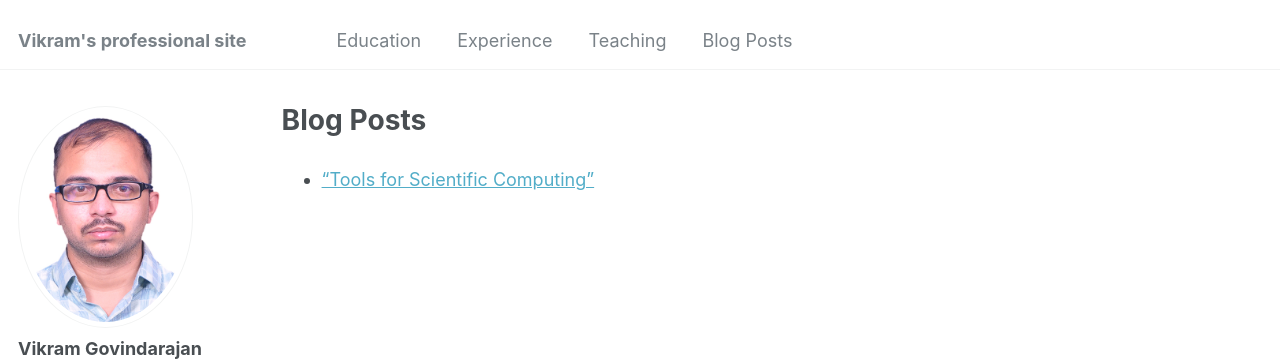
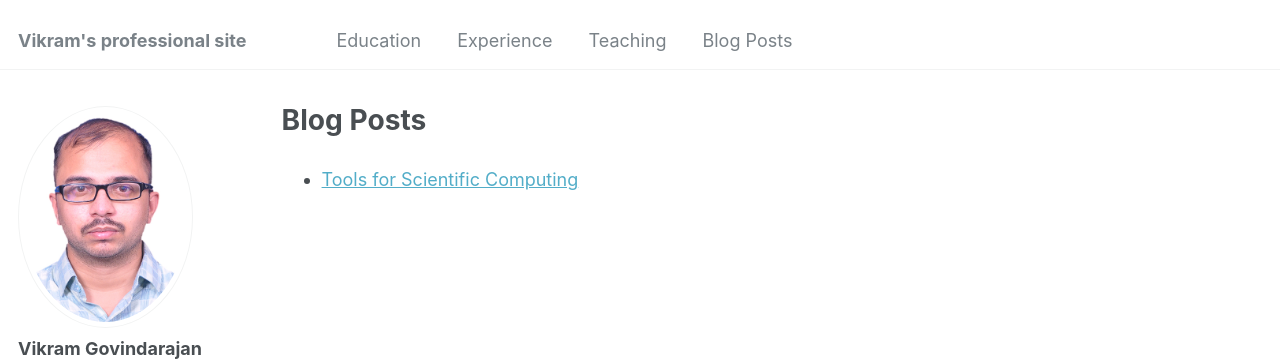
Before and after one commit to VikramGovindarajan/vikramgovindarajan.github.io, a Jekyll site: the page built from _pages/blogs.md, in a window 1280 px wide. Shown: the top 362 px of the page. Built offline with Jekyll 4.4.1, drawn with Linux system fonts in a browser that asks for light colours; some web fonts are replaced.

```diff
--- a/_pages/blogs.md
+++ b/_pages/blogs.md
@@ -4,4 +4,4 @@ title: "Blog Posts"
 author_profile: true
 ---
 
- - ["Tools for Scientific Computing"](/blogs/tools_hpc/)
+ - [Tools for Scientific Computing](/blogs/tools_hpc/)
```
Also changed, not shown: _pages/blogs/tools_hpc.md (+1 -1 lines).
